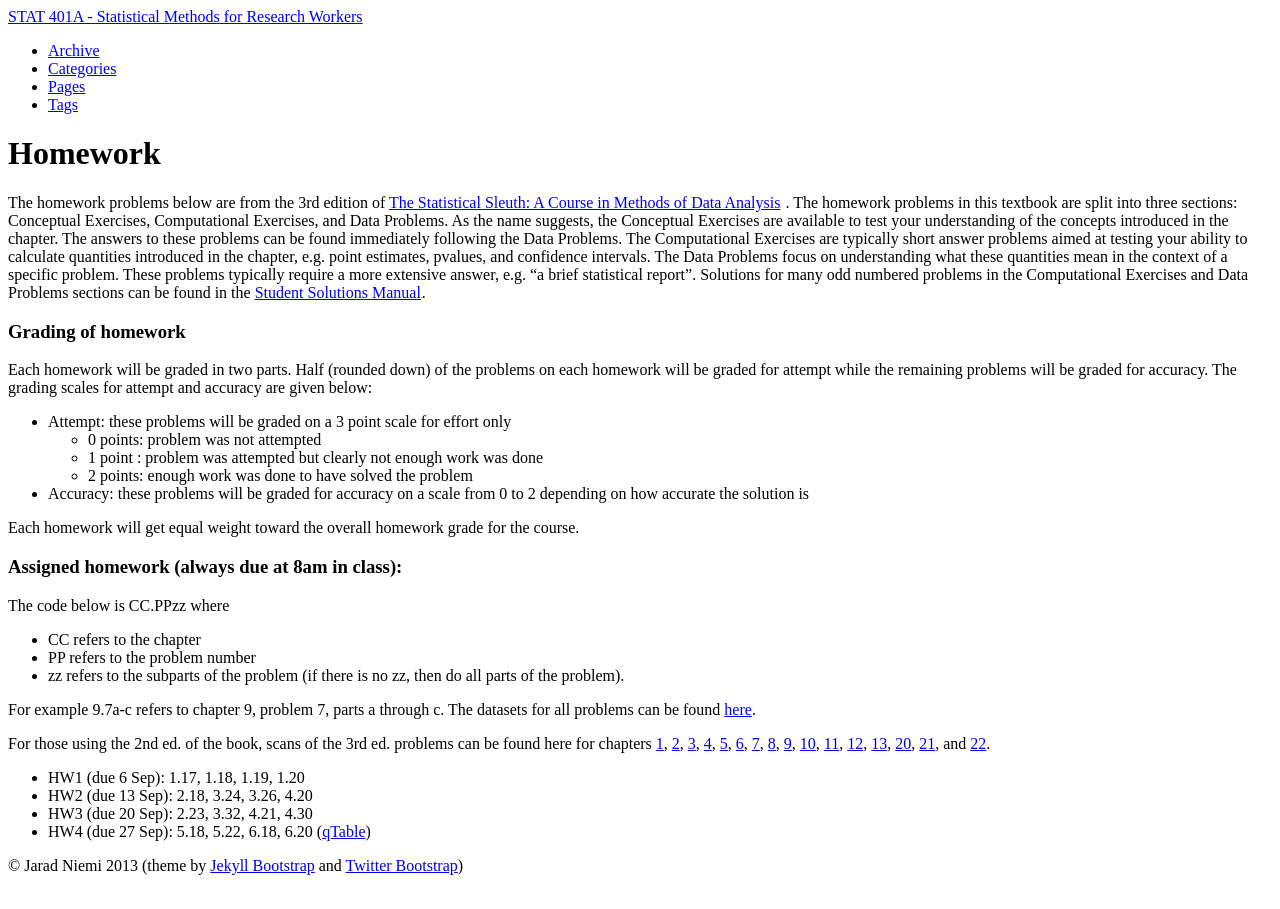
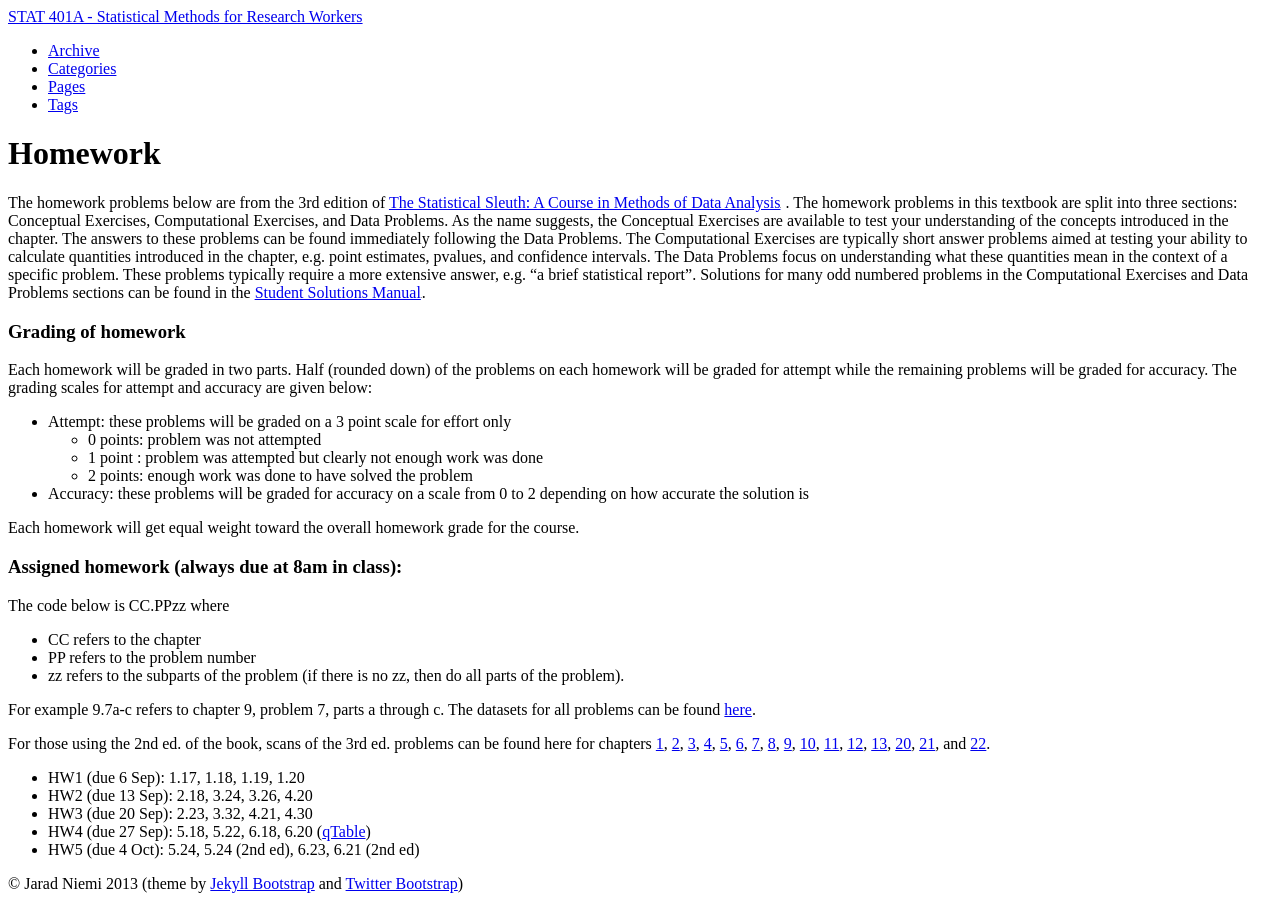
Before and after one commit to jarad/stat401A, a Jekyll site: the page built from homework.md, in a window 1280 px wide. Built offline with Jekyll 4.4.1, drawn with Linux system fonts in a browser that asks for light colours; grey boxes are pictures that could not be loaded.

Commit message:
added hw5

```diff
--- a/homework.md
+++ b/homework.md
@@ -59,10 +59,7 @@ For those using the 2nd ed. of the book, scans of the 3rd ed. problems can be fo
 - HW2 (due 13 Sep): 2.18, 3.24, 3.26, 4.20
 - HW3 (due 20 Sep): 2.23, 3.32, 4.21, 4.30
 - HW4 (due 27 Sep): 5.18, 5.22, 6.18, 6.20 ([qTable]({{BASE_PATH}}/slides/StudentizedRangeDistribution.pdf))
-
-<!---
-- HW5 (due 4 Oct): 5.24,
---->
+- HW5 (due 4 Oct): 5.24, 5.24 (2nd ed), 6.23, 6.21 (2nd ed)
 
 
 <!---
```
